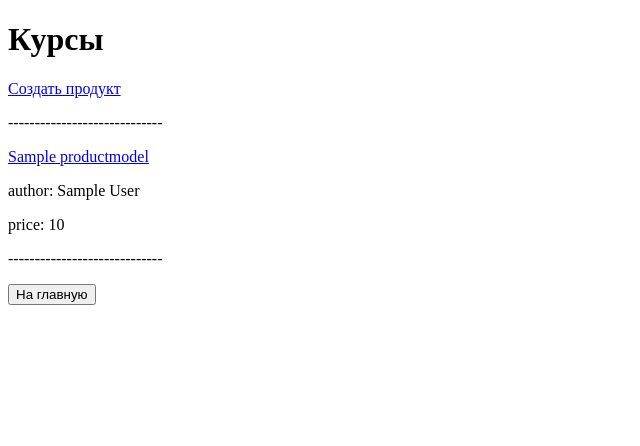
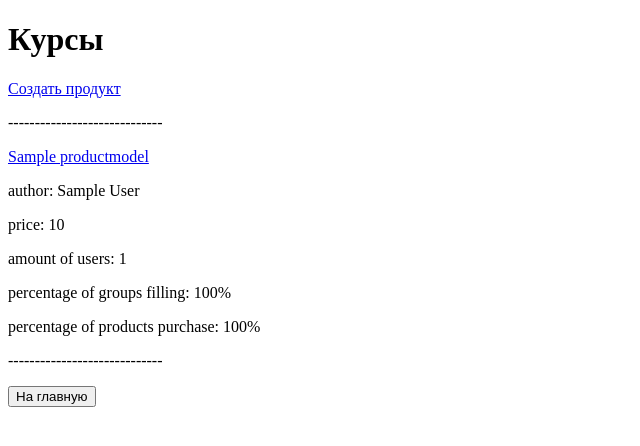
Before and after one commit to Lex1k0n/testTask, a Django app: page /products/show in a window 1280 px wide. Shown: the top 446 px of the page, without its empty margins (0-640 px from the left). Run offline with Django 5.2, Linux system fonts and the light colour scheme; a user stored in the database is signed in; data comes from the database, SQL or seed files in the repository; both versions use the stored data as it was after the commit; tables that the repository leaves empty hold one stand-in row (values such as "Sample post").

Commit message:
final version

```diff
--- a/main/urls.py
+++ b/main/urls.py
@@ -6,5 +6,5 @@ urlpatterns = [
     path('reg', views.reg, name='register'),
     path('login', views.login_user, name='login'),
     path('profile', views.profile, name='profile'),
-    path('profile/<int:product_id>', views.show_open, name='show_open')
+    path('profile/<int:product_id>', views.show_open, name='show_open'),
 ]
--- a/products/serializers.py
+++ b/products/serializers.py
@@ -7,3 +7,6 @@ class ProductSerializer(serializers.Serializer):
     author = serializers.CharField(max_length=50, default='admin')
     starttime = serializers.DateTimeField()
     price = serializers.IntegerField()
+    group_count = serializers.IntegerField()
+    min_part = serializers.IntegerField(default=1)
+    max_part = serializers.IntegerField(default=1)
--- a/products/templates/products/products.html
+++ b/products/templates/products/products.html
@@ -16,6 +16,9 @@
             <a href="{% url 'product_show' product_id=course.id %}">{{ course.title }}</a>
             <p>author: {{ course.author }}</p>
             <p>price: {{ course.price }}</p>
+            <p>amount of users: {{ course.count }}</p>
+            <p>percentage of groups filling: {{ course.percentage }}</p>
+            <p>percentage of products purchase: {{ course.buy_percent }}</p>
             <p>-----------------------------</p>
         {% endfor %}
         <button name="main">На главную</button>
--- a/products/urls.py
+++ b/products/urls.py
@@ -6,4 +6,5 @@ urlpatterns = [
     path('show/<int:product_id>', views.show_product, name='product_show'),
     path('complete', views.complete, name='complete'),
     path('create', views.create_product, name='create'),
+    path('product_full', views.product_full, name='full_group'),
 ]
--- a/products/views.py
+++ b/products/views.py
@@ -6,6 +6,7 @@ import json
 import datetime
 import pytz
 from .forms import ProductForm, LessonForm
+from django.contrib.auth.models import User
 
 
 def products(request):
@@ -19,6 +20,10 @@ def products(request):
     s_obj = ProductSerializer(instance=product_query, many=True)
     json_render = renderers.JSONRenderer()
     out_data = json.loads(json_render.render(data=s_obj.data))
+    for d in out_data:
+        d['count'] = len(AccessModel.objects.select_related('product').filter(product_id=d['id']))
+        d['percentage'] = str(int((d['count'] / (d['group_count'] * d['max_part'])) * 100)) + '%'
+        d['buy_percent'] = str(int((d['count'] / User.objects.all().count()) * 100)) + '%'
     return render(request, 'products/products.html', {'data': out_data, 'user': user})
 
 
@@ -35,29 +40,42 @@ def show_product(request, product_id):
                                                                                 user_id=request.user)) == 0:
                 groups = GroupModel.objects.filter(product_id=product_id)
                 is_first_free_group = True
+                have_free_group = False
                 target_group = None
                 target_count = product.max_part
+                target_min_group = None
+                target_min_count = -1
                 free_users = 1
                 free_group = None
+                utc = pytz.UTC
+                now_time = datetime.datetime.now().replace(tzinfo=utc)
+                start_time = product.starttime.replace(tzinfo=utc)
                 for group in groups:
                     length = len(GroupMembers.objects.select_related('user').filter(group_id=group.id))
                     if length < product.min_part:
+                        have_free_group = True
                         if is_first_free_group:
                             GroupMembers.objects.create(user=user, group=group)
                             AccessModel.objects.create(user=request.user, product=product)
                             return redirect('products')
                         else:
+                            if length > target_min_count:
+                                target_min_group = group
                             if free_group is None:
                                 free_group = group
                     elif length == product.max_part:
+                        is_first_free_group = False
                         continue
                     else:
+                        have_free_group = True
                         free_users += length - product.min_part
                         if length < target_count:
                             target_group = group
                             target_count = length
                     is_first_free_group = False
-                if free_users == product.min_part and free_group is not None:
+                if not have_free_group:
+                    return redirect('full_group')
+                elif free_users == product.min_part and free_group is not None and now_time < start_time:
                     for group in groups:
                         length = len(GroupMembers.objects.select_related('user').filter(group=group))
                         while length > product.min_part:
@@ -66,6 +84,10 @@ def show_product(request, product_id):
                             current_user.save()
                             length -= 1
                     GroupMembers.objects.create(user=user, group=free_group)
+                    AccessModel.objects.create(user=request.user, product=product)
+                    return redirect('products')
+                elif target_group is None and target_min_group is not None:
+                    GroupMembers.objects.create(user=user, group=target_min_group)
                     AccessModel.objects.create(user=request.user, product=product)
                     return redirect('products')
                 else:
@@ -103,3 +125,7 @@ def create_product(request):
             return redirect('products')
     user = request.user
     return render(request, 'products/create.html', {'form': form, 'user': user})
+
+
+def product_full(request):
+    return render(request, 'products/full.html')
```
Also changed, not shown: products/templates/products/full.html (added, +11 -0 lines), db.sqlite3, products/migrations/0008_alter_productmodel_starttime.py (added).
